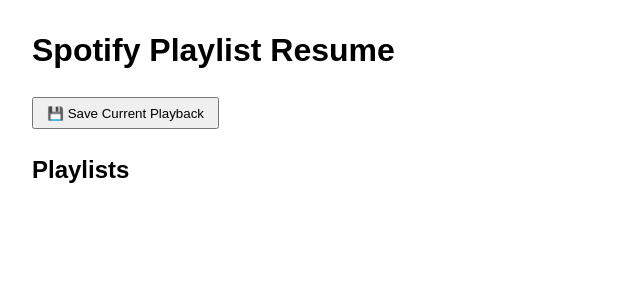
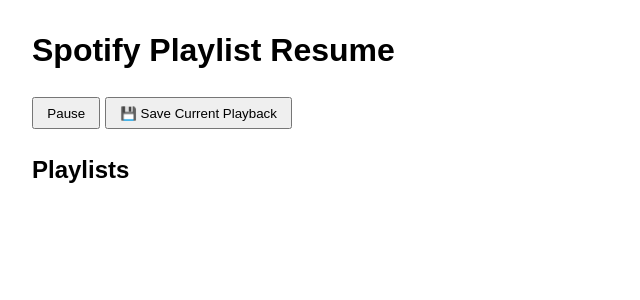
Before and after one commit to alankaplan/spot-res, a Flask app: template templates/index.html in a window 1280 px wide. Shown: the top 300 px of the page, without its empty margins (0-640 px from the left). Run offline with Flask 3, Linux system fonts and the light colour scheme; the template is opened without the code that fills it, so the values that code supplies are empty.

Commit message:
pause button

```diff
--- a/app.py
+++ b/app.py
@@ -145,5 +145,16 @@ def resume():
     sp.start_playback(context_uri=playlist_uri)
     return {"status": "started"}
 
+@app.route("/pause", methods=["POST"])
+def pause():
+    token_info = session.get("token_info")
+    sp = spotipy.Spotify(auth=token_info["access_token"])
+    try:
+        sp.pause_playback()
+        return {"status": "paused"}
+    except spotipy.exceptions.SpotifyException as e:
+        return {"error": str(e)}, 400
+
+
 if __name__ == "__main__":
     app.run(debug=True)
--- a/templates/index.html
+++ b/templates/index.html
@@ -11,6 +11,17 @@
 </head>
 <body>
     <h1>Spotify Playlist Resume</h1>
+
+    <button onclick="pausePlayback()">Pause</button>
+
+    <script>
+        function pausePlayback() {
+            fetch('/pause', { method: 'POST' })
+                .then(res => res.json())
+                .then(data => alert(data.status || data.error));
+        }
+    </script>
+
 
     <button onclick="savePlayback()">💾 Save Current Playback</button>
 
```
